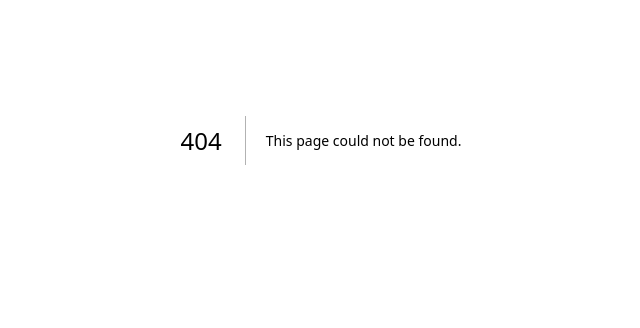
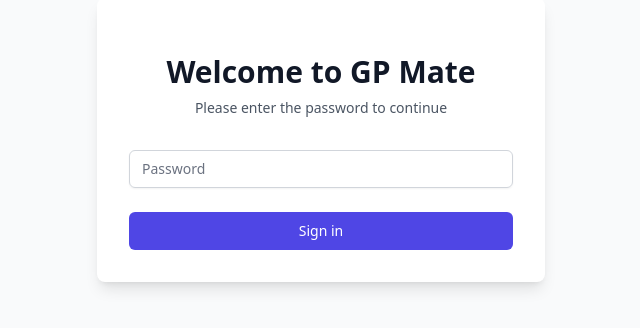
Before and after one commit to K-Run-Away/gp-canvas, a Next.js app: page /login in a window 1280 px wide. Before the commit this address had no page. Shown: the part 260-588 px from the top of the page, without its empty margins (319-959 px from the left). Built offline with nearby package versions, Linux system fonts and the light colour scheme.

Commit message:
Add password protection with login page and authentication middleware

```diff
--- /dev/null
+++ b/src/app/api/auth/route.ts
@@ -0,0 +1,23 @@
+import { NextResponse } from 'next/server'
+import { cookies } from 'next/headers'
+
+export async function POST(request: Request) {
+  const { password } = await request.json()
+
+  if (password === 'kooz') {
+    // Set a cookie that expires in 7 days
+    cookies().set('authenticated', 'true', {
+      httpOnly: true,
+      secure: process.env.NODE_ENV === 'production',
+      sameSite: 'strict',
+      maxAge: 60 * 60 * 24 * 7, // 7 days
+    })
+
+    return NextResponse.json({ success: true })
+  }
+
+  return NextResponse.json(
+    { success: false, message: 'Invalid password' },
+    { status: 401 }
+  )
+}
--- /dev/null
+++ b/src/app/login/page.tsx
@@ -0,0 +1,80 @@
+'use client'
+
+import { useState } from 'react'
+import { useRouter } from 'next/navigation'
+
+export default function LoginPage() {
+  const [password, setPassword] = useState('')
+  const [error, setError] = useState('')
+  const router = useRouter()
+
+  const handleSubmit = async (e: React.FormEvent) => {
+    e.preventDefault()
+
+    try {
+      const response = await fetch('/api/auth', {
+        method: 'POST',
+        headers: {
+          'Content-Type': 'application/json',
+        },
+        body: JSON.stringify({ password }),
+      })
+
+      if (response.ok) {
+        router.push('/')
+        router.refresh()
+      } else {
+        setError('Incorrect password')
+      }
+    } catch (err) {
+      setError('An error occurred')
+    }
+  }
+
+  return (
+    <div className="min-h-screen flex items-center justify-center bg-gray-50">
+      <div className="max-w-md w-full space-y-8 p-8 bg-white rounded-lg shadow-lg">
+        <div>
+          <h2 className="mt-6 text-center text-3xl font-extrabold text-gray-900">
+            Welcome to GP Mate
+          </h2>
+          <p className="mt-2 text-center text-sm text-gray-600">
+            Please enter the password to continue
+          </p>
+        </div>
+        <form className="mt-8 space-y-6" onSubmit={handleSubmit}>
+          <div className="rounded-md shadow-sm -space-y-px">
+            <div>
+              <label htmlFor="password" className="sr-only">
+                Password
+              </label>
+              <input
+                id="password"
+                name="password"
+                type="password"
+                required
+                className="appearance-none rounded-md relative block w-full px-3 py-2 border border-gray-300 placeholder-gray-500 text-gray-900 focus:outline-none focus:ring-indigo-500 focus:border-indigo-500 focus:z-10 sm:text-sm"
+                placeholder="Password"
+                value={password}
+                onChange={(e) => setPassword(e.target.value)}
+              />
+            </div>
+          </div>
+
+          {error && (
+            <div className="text-red-500 text-sm text-center">{error}</div>
+          )}
+
+          <div>
+            <button
+              type="submit"
+              className="group relative w-full flex justify-center py-2 px-4 border border-transparent text-sm font-medium rounded-md text-white bg-indigo-600 hover:bg-indigo-700 focus:outline-none focus:ring-2 focus:ring-offset-2 focus:ring-indigo-500"
+            >
+              Sign in
+            </button>
+          </div>
+        </form>
+      </div>
+    </div>
+  )
+}
```
Also changed, not shown: src/middleware.ts (added, +22 -0 lines).
